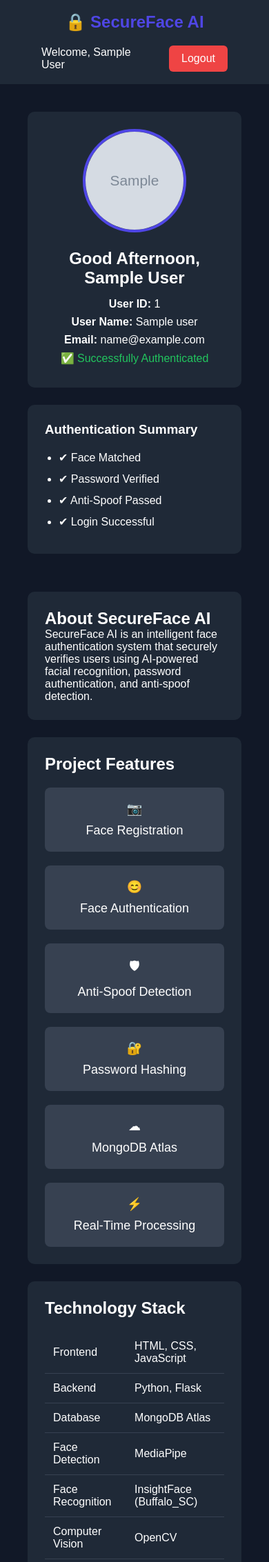
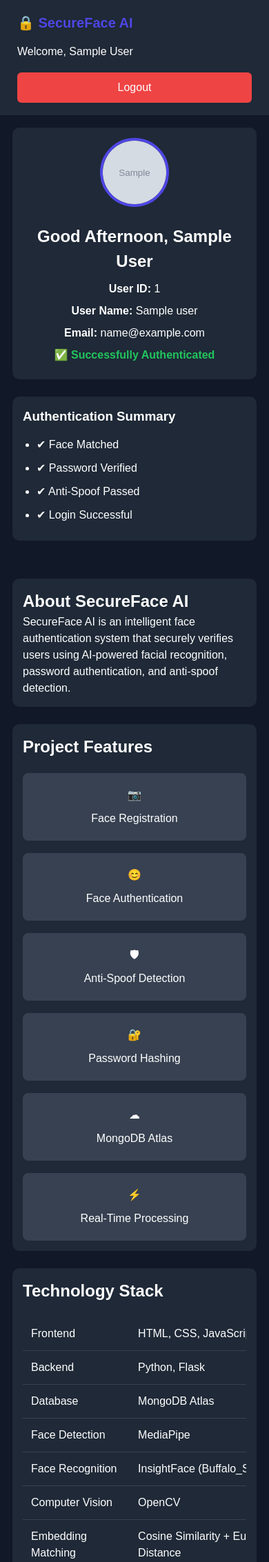
Before and after one commit to kumar-shanu-1881/Secure_Face_AI, a Flask app: page /dashboard in a window 390 px wide. Shown: the top 2265 px of the page at 69% size. Run offline with Flask 3, Linux system fonts and the light colour scheme; the visitor is signed in with stand-in values (Sample User, id 1); grey boxes marked "Sample" are stand-in pictures; a database or web service that is not in the repository returns one stand-in record (values such as "Sample title").

Commit message:
Add responsiveness and remove logout bug

```diff
--- a/__init__.py
+++ b/__init__.py
@@ -19,11 +19,13 @@ def create_app():
     from app.api.register import register_bp
     from app.api.login import login_bp
     from app.api.dashboard import dashboard_bp
+    from app.api.logout import logout_bp
 
 
     app.register_blueprint(detect_bp)
     app.register_blueprint(register_bp)
     app.register_blueprint(login_bp)
     app.register_blueprint(dashboard_bp)
+    app.register_blueprint(logout_bp)
 
     return app
--- a/app/api/logout.py
+++ b/app/api/logout.py
@@ -1,7 +1,7 @@
 from flask import Blueprint, session, redirect
 
-dash_bp=Blueprint('logout',__name__)
-@dash_bp.route("/logout")
+logout_bp=Blueprint('logout',__name__)
+@logout_bp.route("/logout")
 def logout():
 
     session.clear()
--- a/static/css/dashboard.css
+++ b/static/css/dashboard.css
@@ -7,17 +7,18 @@
 
 body{
     background:#111827;
-    color:white;
+    color:#fff;
+    line-height:1.5;
 }
-
-/* Navbar */
 
 .navbar{
     background:#1F2937;
-    padding:18px 60px;
     display:flex;
     justify-content:space-between;
     align-items:center;
+    padding:18px 40px;
+    flex-wrap:wrap;
+    gap:15px;
 }
 
 .logo{
@@ -29,35 +30,40 @@ body{
 .nav-right{
     display:flex;
     align-items:center;
-    gap:20px;
+    gap:18px;
+    flex-wrap:wrap;
 }
 
 .logout-btn{
+    text-decoration:none;
     background:#ef4444;
     color:white;
     padding:10px 18px;
     border-radius:6px;
-    text-decoration:none;
+    transition:.3s;
 }
 
-/* Dashboard */
+.logout-btn:hover{
+    background:#dc2626;
+}
 
 .dashboard{
     display:flex;
     gap:30px;
-    padding:40px;
+    padding:35px;
+    align-items:flex-start;
 }
 
-/* Left Panel */
 
 .left-panel{
-    width:30%;
+    flex:1;
+    min-width:280px;
 }
 
-/* Right Panel */
 
 .right-panel{
-    width:70%;
+    flex:2;
+    min-width:300px;
 }
 
 .card{
@@ -67,7 +73,6 @@ body{
     margin-bottom:25px;
 }
 
-/* Profile */
 
 .profile-card{
     text-align:center;
@@ -79,48 +84,52 @@ body{
     border-radius:50%;
     object-fit:cover;
     border:4px solid #4F46E5;
-    margin-bottom:20px;
+    margin-bottom:18px;
 }
 
 .profile-card h2{
-    margin-bottom:15px;
+    margin-bottom:10px;
 }
 
 .profile-card p{
     margin:8px 0;
+    word-break:break-word;
 }
 
 .verified{
     color:#22C55E;
+    font-weight:bold;
     margin-top:15px;
 }
 
-/* Summary */
 
 .card ul{
-    margin-top:20px;
+    margin-top:15px;
     padding-left:20px;
 }
 
-.card ul li{
-    margin:12px 0;
+.card li{
+    margin:10px 0;
 }
 
-/* Features */
 
 .feature-grid{
     display:grid;
-    grid-template-columns:repeat(3,1fr);
-    gap:20px;
+    grid-template-columns:repeat(auto-fit,minmax(150px,1fr));
+    gap:18px;
     margin-top:20px;
 }
 
 .feature{
     background:#374151;
+    border-radius:8px;
     padding:20px;
     text-align:center;
-    border-radius:8px;
-    font-size:18px;
+    transition:.3s;
+}
+
+.feature:hover{
+    transform:translateY(-3px);
 }
 
 .feature span{
@@ -128,12 +137,15 @@ body{
     margin-top:10px;
 }
 
-/* Table */
+.table-container{
+    overflow-x:auto;
+}
 
 table{
     width:100%;
     border-collapse:collapse;
     margin-top:20px;
+    min-width:500px;
 }
 
 table td{
@@ -141,27 +153,29 @@ table td{
     border-bottom:1px solid #374151;
 }
 
-/* Workflow */
-
 .workflow{
     display:flex;
-    justify-content:space-between;
+    justify-content:center;
     align-items:center;
-    margin-top:25px;
+    flex-wrap:wrap;
+    gap:15px;
+    margin-top:20px;
     text-align:center;
-    flex-wrap:wrap;
 }
 
 .workflow div{
-    margin:10px;
+    min-width:90px;
+    background:#374151;
+    padding:12px;
+    border-radius:8px;
 }
 
-/* Responsive */
 
-@media(max-width:900px){
+@media(max-width:992px){
 
 .dashboard{
     flex-direction:column;
+    padding:25px;
 }
 
 .left-panel,
@@ -169,45 +183,88 @@ table td{
     width:100%;
 }
 
+.navbar{
+    padding:18px 25px;
+}
+
+}
+
+
+@media(max-width:768px){
+
+.navbar{
+    flex-direction:column;
+    align-items:flex-start;
+}
+
+.nav-right{
+    width:100%;
+    justify-content:space-between;
+}
+
+.dashboard{
+    padding:18px;
+}
+
+.card{
+    padding:18px;
+}
+
+.profile-card img{
+    width:120px;
+    height:120px;
+}
+
+.logo{
+    font-size:22px;
+}
+
 .feature-grid{
     grid-template-columns:repeat(2,1fr);
 }
 
-.tech-grid{
-    grid-template-columns:repeat(2,1fr);
+.workflow{
+    flex-direction:column;
 }
 
-.hero{
-    flex-direction:column;
-    text-align:center;
-}
-
-.hero-left,
-.hero-right{
+.workflow div{
     width:100%;
-}
-
-.navbar{
-    flex-direction:column;
-    gap:20px;
 }
 
 }
 
-@media(max-width:600px){
 
-.feature-grid,
-.tech-grid{
+@media(max-width:480px){
+
+.feature-grid{
     grid-template-columns:1fr;
 }
 
-.nav-links{
+.logo{
+    font-size:20px;
+}
+
+.nav-right{
     flex-direction:column;
+    align-items:flex-start;
+}
+
+.logout-btn{
+    width:100%;
     text-align:center;
 }
 
-.hero-left h1{
-    font-size:34px;
+.profile-card img{
+    width:100px;
+    height:100px;
+}
+
+.card{
+    padding:15px;
+}
+
+table{
+    min-width:400px;
 }
 
 }
--- a/templates/dashboard.html
+++ b/templates/dashboard.html
@@ -142,6 +142,8 @@
 
                 <h2>Technology Stack</h2>
 
+                <div class="table-container">
+
                 <table>
 
                     <tr>
@@ -209,6 +211,7 @@
                     </tr>
 
                 </table>
+                </div>
 
             </div>
 
--- a/templates/index.html
+++ b/templates/index.html
@@ -16,6 +16,7 @@
         </div>
 
         <ul class="nav-links">
+            <li><a href="/dashboard">Dashboard</a></li>
             <li><a href="#features">Features</a></li>
             <li><a href="#workflow">Workflow</a></li>
             <li><a href="#technology">Technology</a></li>
@@ -57,7 +58,7 @@
 
         <div class="hero-right">
 
-            <img src="{{ url_for('static', filename='images/face_ai.png') }}"
+            <img src="{{ url_for('static', filename='image/SecureFace_Ai.png') }}"
                  alt="SecureFace AI">
 
         </div>
@@ -110,7 +111,7 @@
             </div>
 
             <div class="card">
-                <h3>Isolation Check and Prevent Poor Detection</h3>
+                <h3>🧑‍💻 Isolation Check and Prevent Poor Detection</h3>
                 <p>Checks frame at every 350 ms to ensure single face and user looks at front</p>
             </div>
 
```
Also changed, not shown: static/css/index.css (+237 -54 lines), 1 other file.
